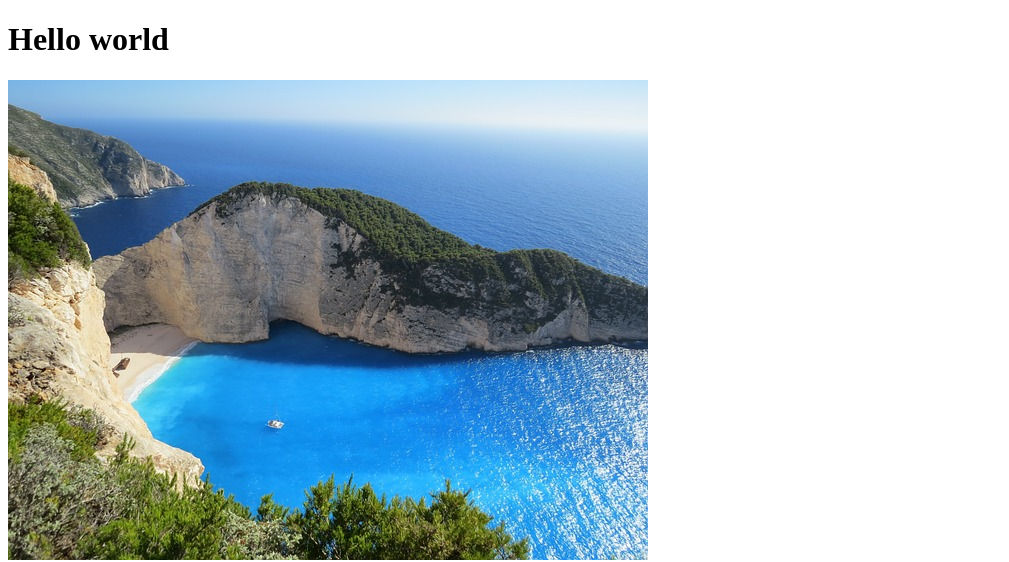
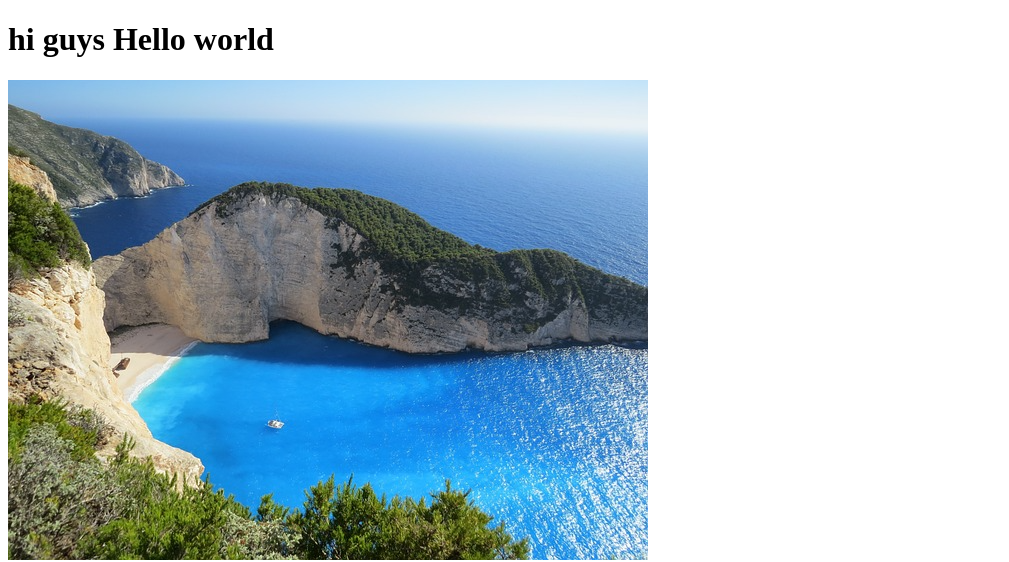
Before and after one commit to kvrkarthik/github-folder, a plain HTML site: page index.html in a window 1280 px wide. Shown: the top 562 px of the page, without its empty margins (0-1009 px from the left). Drawn offline with Linux system fonts and the light colour scheme; grey boxes are pictures that could not be loaded.

Commit message:
commit message

```diff
--- a/index.html
+++ b/index.html
@@ -4,7 +4,7 @@
     <title>HomePage</title>
 </head>
 <body>
-    <h1>Hello world</h1>
+    <h1>hi guys Hello world</h1>
     <img src="./1.png" alt="image">
     <iframe width="946" height="532" src="https://www.youtube.com/embed/wXXnNb2qJ_Q" title="Captain America: Brave New World | Official Telugu Trailer | In Cinemas February 14" frameborder="0" allow="accelerometer; autoplay; clipboard-write; encrypted-media; gyroscope; picture-in-picture; web-share" referrerpolicy="strict-origin-when-cross-origin" allowfullscreen></iframe>
 </body>
```
